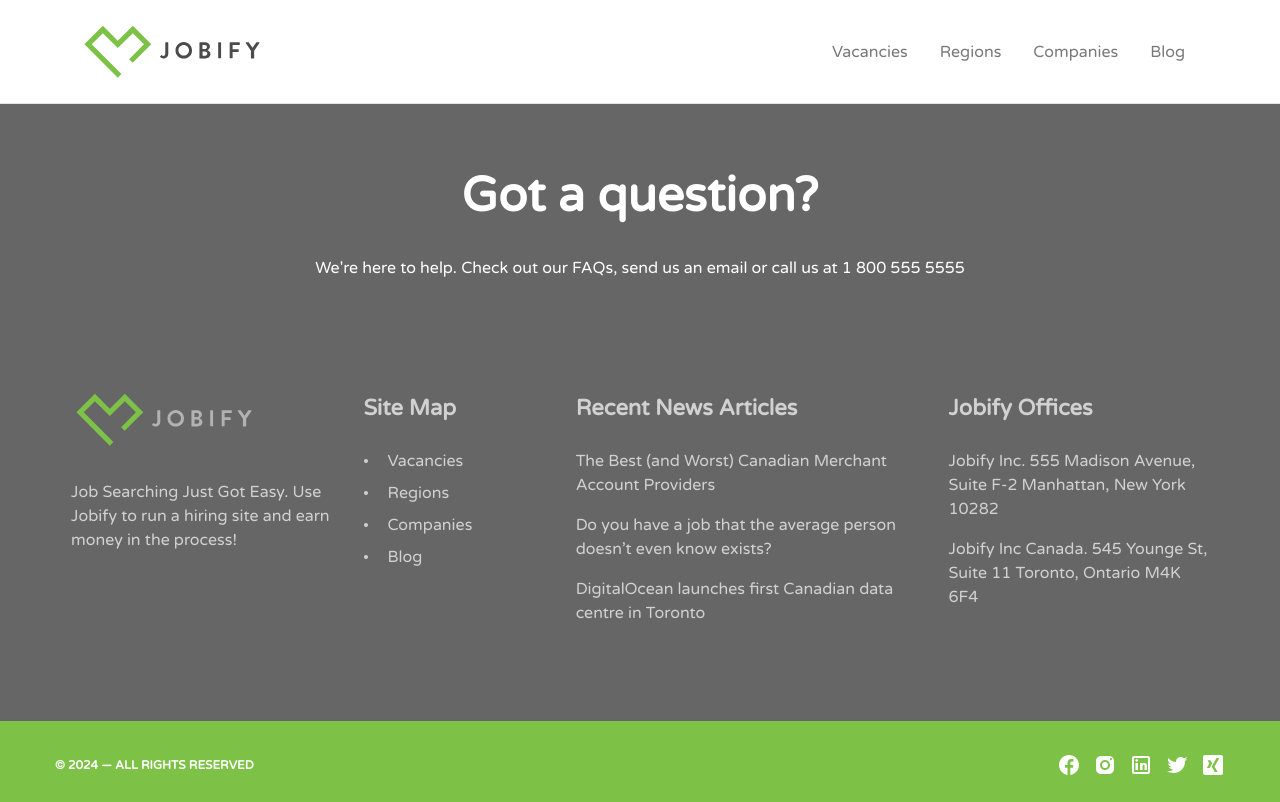
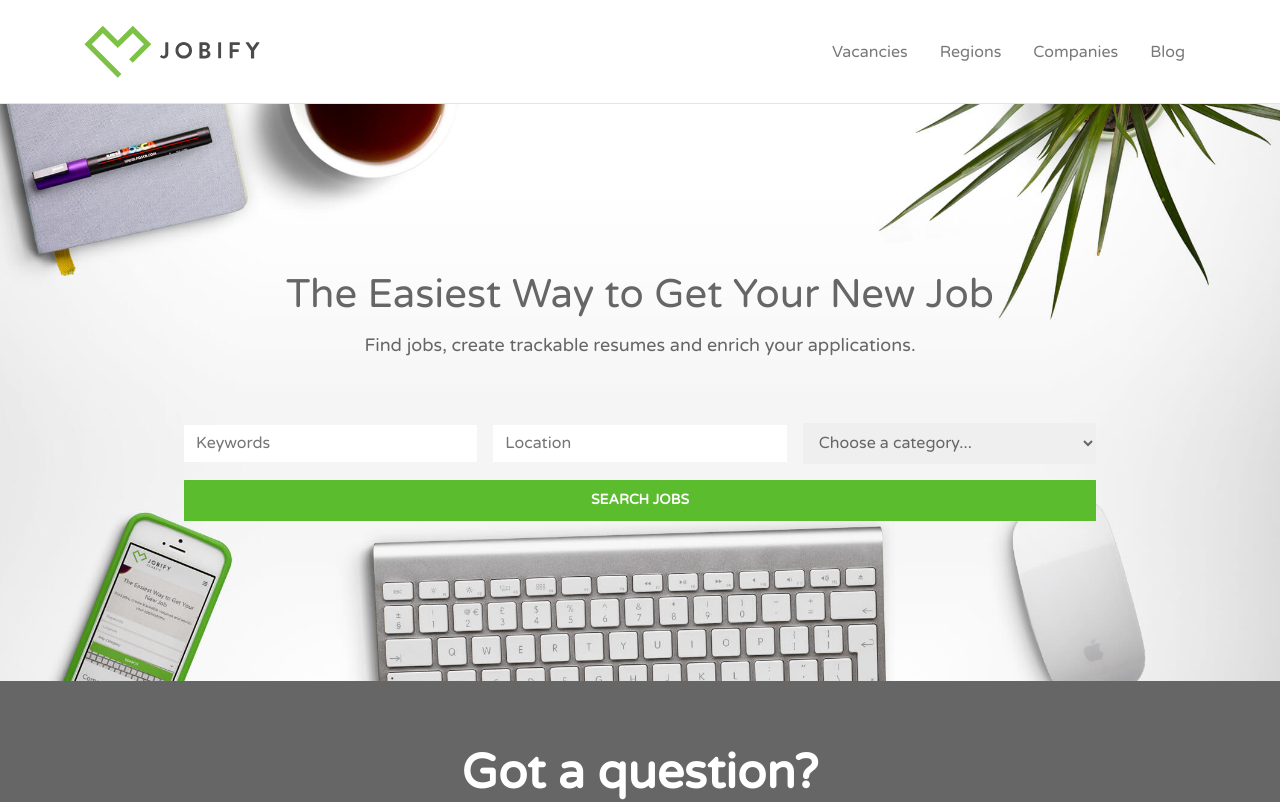
Before and after one commit to Ragima88/jobify, a React (Vite) app: page / in a window 1280 px wide. Shown: the top 802 px of the page. Built offline with nearby package versions, Linux system fonts and the light colour scheme.

Commit message:
Hero Section completed

```diff
--- a/src/components/Footer/footer.scss
+++ b/src/components/Footer/footer.scss
@@ -4,7 +4,7 @@
 .footer {
   @include flex(column, center, center);
   &-top {
-    background-color: $footerTop;
+    background-color: $textColor;
     &-in {
       @include flex(column, center, center);
 
--- a/src/components/Nav/nav.scss
+++ b/src/components/Nav/nav.scss
@@ -5,12 +5,12 @@
   @include flex(row, center, center, auto);
   &-link {
     @include flex(row, center, center);
-    color: $text;
+    color: $navigationColor;
     font-size: 1rem;
     padding: 0.5rem 1rem;
     transition: all 0.3s ease;
     &:hover {
-      color: $textHover;
+      color: $navigationHoverColor;
     }
   }
 }
--- a/src/pages/Home/Home.jsx
+++ b/src/pages/Home/Home.jsx
@@ -1,7 +1,32 @@
+import HeroSection from "../../sections/HeroSection/HeroSection";
 import Section from "../../components/Section/Section";
 import "./home.scss";
 
 const Home = () => {
-  return <Section sectionClass={"hero-section"}></Section>;
+  const categories = [
+    { id: 1, name: "Design and Art" },
+    { id: 2, name: "HR and Office Management" },
+    { id: 3, name: "Law" },
+    { id: 4, name: "IT and Technology" },
+    { id: 5, name: "Media and Publishing" },
+    { id: 6, name: "Finance" },
+    { id: 7, name: "Marketing" },
+    { id: 8, name: "Customer Service" },
+    { id: 9, name: "Transport" },
+    { id: 10, name: "Sales" },
+    { id: 11, name: "Industry and Construction" },
+    { id: 12, name: "Supply and Logistics" },
+    { id: 13, name: "Security" },
+    { id: 14, name: "Education" },
+    { id: 15, name: "Healthcare" },
+    { id: 16, name: "Tourism and Leisure" },
+    { id: 17, name: "Agriculture" },
+    { id: 18, name: "Hospitality" },
+  ];
+  return (
+    <div className="home-page">
+      <HeroSection categories={categories} />
+    </div>
+  );
 };
 export default Home;
--- a/src/pages/Home/home.scss
+++ b/src/pages/Home/home.scss
@@ -0,0 +1,5 @@
+@import "../../styles/mixins";
+
+.home-page {
+  @include flex(column, center, center);
+}
--- /dev/null
+++ b/src/sections/HeroSection/HeroSection.jsx
@@ -0,0 +1,46 @@
+import "./hero-section.scss";
+import Section from "../../components/Section/Section";
+
+const HeroSection = ({ categories }) => {
+  const sortedCategories = categories.sort((a, b) =>
+    a.name.localeCompare(b.name)
+  );
+
+  return (
+    <Section className={"hero-section"}>
+      <h1 className="hero-section-title">
+        The Easiest Way to Get Your New Job
+      </h1>
+      <p className="hero-section-desc">
+        Find jobs, create trackable resumes and enrich your applications.
+      </p>
+      <form className="search-form">
+        <div className="form-top">
+          <input
+            className="form-top-input"
+            type="text"
+            placeholder="Keywords"
+          />
+          <input
+            className="form-top-input"
+            type="text"
+            placeholder="Location"
+          />
+          <select className="form-top-input" name="category" id="category">
+            <option value={-1}>Choose a category...</option>
+            {sortedCategories.map((item) => {
+              return (
+                <option key={item.id} value={item.id}>
+                  {item.name}
+                </option>
+              );
+            })}
+          </select>
+        </div>
+        <input className="form-bottom" type="submit" value="Search jobs" />
+      </form>
+    </Section>
+  );
+};
+
+export default HeroSection;
--- /dev/null
+++ b/src/sections/HeroSection/hero-section.scss
@@ -0,0 +1,56 @@
+@import "../../styles/mixins";
+@import "../../styles/colors";
+.hero-section {
+  background-image: url("../../assets//images/hero-bg.jpg");
+  background-size: cover;
+  background-position: center;
+  background-repeat: no-repeat;
+
+  &-in {
+    @include flex(column, center, center);
+    text-align: center;
+    padding: 10rem 0;
+  }
+  &-title {
+    font-size: 2.5rem;
+    margin-bottom: 0.5rem;
+    font-weight: 400;
+  }
+  &-desc {
+    font-size: 1.125rem;
+    margin-bottom: 4rem;
+    font-weight: 400;
+  }
+  .search-form {
+    @include flex(column, center, center);
+    width: 100%;
+    max-width: 57rem;
+    .form-top {
+      @include flex(row, center, center);
+      margin-bottom: 1rem;
+      .form-top-input {
+        padding: 0.6rem 0.75rem;
+        margin-right: 1rem;
+        border-radius: 0.0375rem;
+        border-style: none;
+        width: 100%;
+        color: $textColor;
+        &:last-child {
+          margin-right: 0;
+        }
+      }
+    }
+    .form-bottom {
+      border-radius: 0.0375rem;
+      border-style: none;
+      width: 100%;
+      background-color: $colorGreen;
+      padding: 0.7rem;
+      color: #fff;
+      text-transform: uppercase;
+      font-weight: 700;
+      font-size: 0.875rem;
+      line-height: 1.3;
+    }
+  }
+}
--- a/src/styles/_colors.scss
+++ b/src/styles/_colors.scss
@@ -1,5 +1,6 @@
-$text: #797979;
-$textHover: #000000;
-$footerTop: #666666;
+$navigationColor: #797979;
+$navigationHoverColor: #000000;
+$textColor: #666666;
 $footerBottom: #7dc246;
 $footerText: #d1d1d1;
+$colorGreen: #5bbc2e;
--- a/src/styles/main.scss
+++ b/src/styles/main.scss
@@ -12,6 +12,7 @@ html,
 body {
   font-family: "Varela Round", sans-serif;
   height: 100%;
+  color: $textColor;
 }
 
 #root {
```
Also changed, not shown: src/assets/images/hero-bg.jpg (added).
